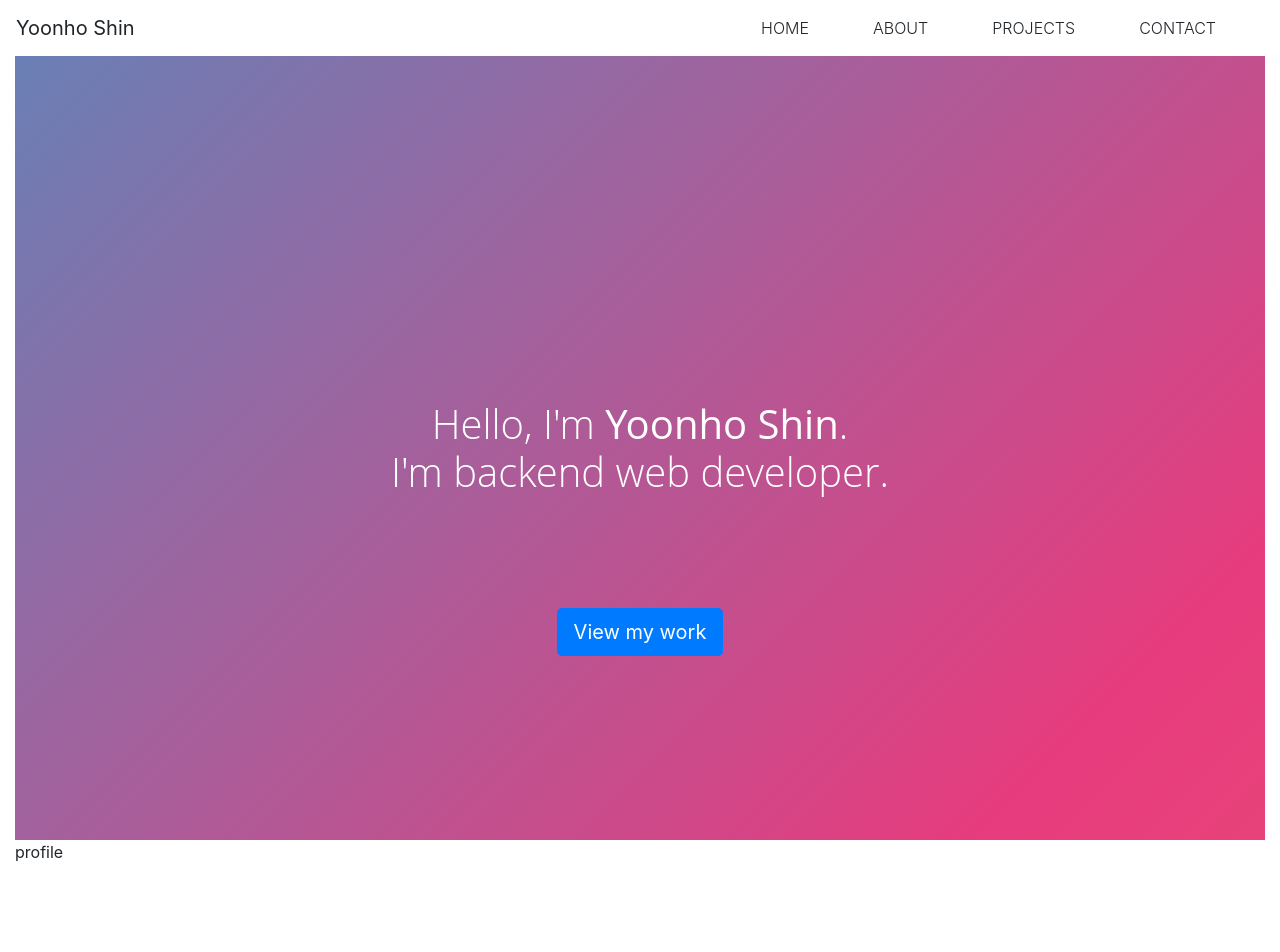
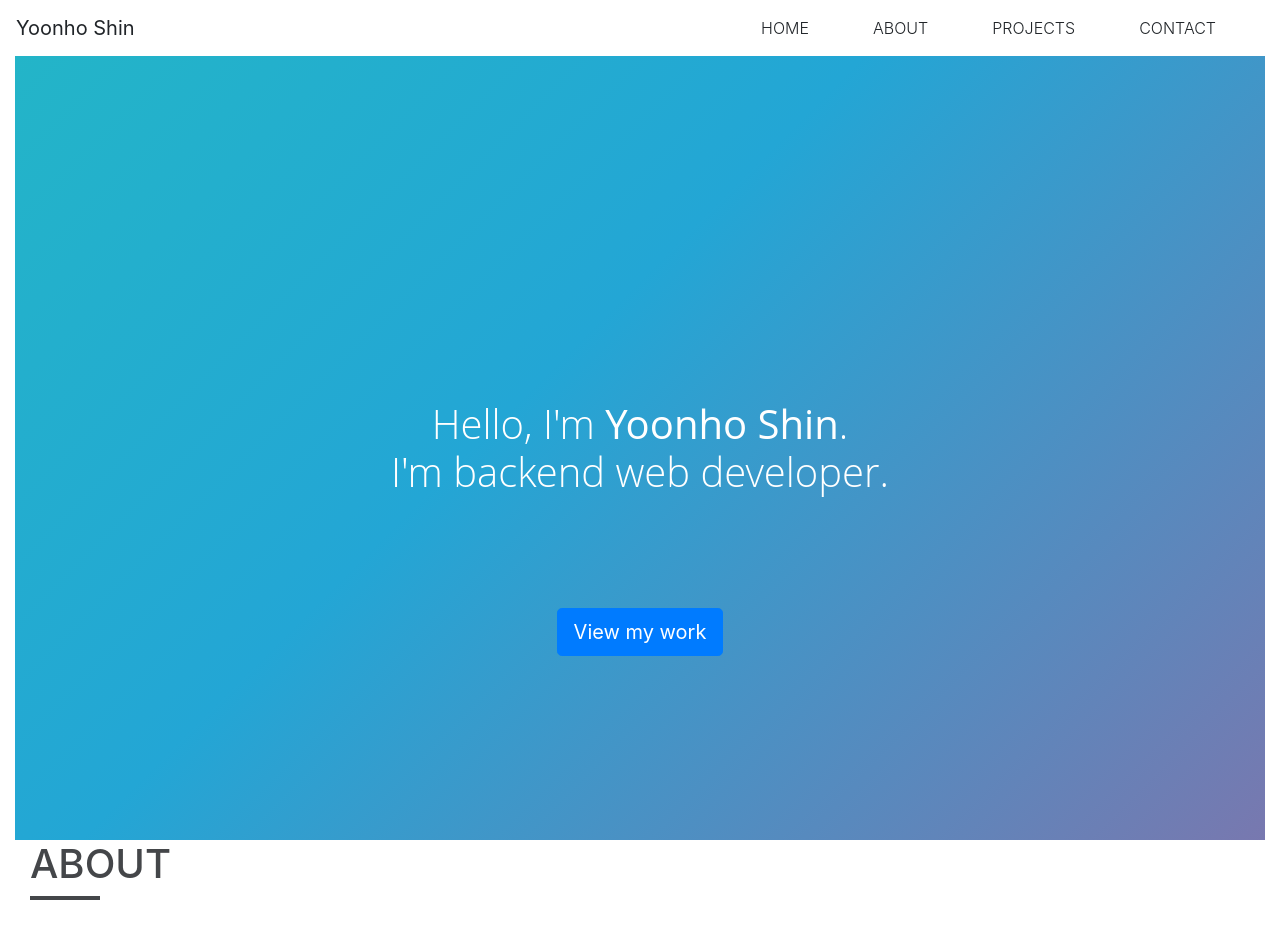
Before and after one commit to amuse1991/portfolio, a React (Create React App) app in the folder client/: page /#/ in a window 1280 px wide. Shown: the top 952 px of the page. Built offline with nearby package versions, Linux system fonts and the light colour scheme.

Commit message:
페이지 타이틀 작성
페이지 타이틀 작성

```diff
--- a/client/src/components/body/about/About.js
+++ b/client/src/components/body/about/About.js
@@ -5,19 +5,35 @@ import { Container, Row, Col,
 import "../../../static/css/profile.css";
 import photo from "../../../static/images/logo.svg"
 import {Element} from 'react-scroll';
+import '../../../static/css/page-header.css';
 
 export default class About extends Component{
     divStyle = {
-        width:'100vw',
-        height:'100vh'
+        width:'100%',
+        height:'100vh',
     };
 
     render(){
         return(
-            <Element name="about" className="element">
-                <div style={this.divStyle}>
-                    profile
-                </div>
+            <Element name="about" className="element" style={this.divStyle}>
+                <Container fluid>
+                    <Row>
+                        <Col className="page-header">
+                            <h1 className="page-title">ABOUT</h1>
+                            <div className="page-title-bar"></div>
+                        </Col>
+                    </Row>
+                    <Row>
+                        <Col className="profile">
+                        </Col>
+                        <Col className="skills">
+                        </Col>
+                    </Row>
+                    <Row>
+                        <Col className="keywords">
+                        </Col>
+                    </Row>
+                </Container>
             </Element>
 
         )
--- a/client/src/components/body/contact/Contact.js
+++ b/client/src/components/body/contact/Contact.js
@@ -4,7 +4,7 @@ import {Element} from 'react-scroll';
 export default class Contact extends Component{
 
     divStyle = {
-        width:'100vw',
+        width:'100%',
         height:'100vh'
     };
 
--- a/client/src/components/body/home/Home.js
+++ b/client/src/components/body/home/Home.js
@@ -6,6 +6,10 @@ import '../../../static/css/home.css';
 
 
 export default class Home extends Component{
+    divStyle = {
+        width:'100%',
+        height:'100vh'
+    };
     render(){
         return(
             <Element name="home" className="element">
--- a/client/src/components/body/projects/Projects.js
+++ b/client/src/components/body/projects/Projects.js
@@ -4,7 +4,7 @@ import {Element} from 'react-scroll';
 
 export default class Projects extends Component{
     divStyle = {
-        width:'100vw',
+        width:'100%',
         height:'100vh'
     };
 
--- a/client/src/static/css/home.css
+++ b/client/src/static/css/home.css
@@ -4,9 +4,9 @@
 	color: #fff;
 	background: linear-gradient(-45deg, #EE7752, #E73C7E, #23A6D5, #23D5AB);
 	background-size: 400% 400%;
-	-webkit-animation: Gradient 10s ease infinite;
-	-moz-animation: Gradient 10s ease infinite;
-    animation: Gradient 10s ease infinite;
+	-webkit-animation: Gradient 8s ease infinite;
+	-moz-animation: Gradient 8s ease infinite;
+    animation: Gradient 8s ease infinite;
     text-align: center;
 }
 
--- /dev/null
+++ b/client/src/static/css/page-header.css
@@ -0,0 +1,16 @@
+/* .page-header{
+    margin:auto;
+    padding : 10px;
+    display:inline-block;
+} */
+
+.page-title{
+    font-size: 30pt;
+    color:#444649;
+}
+
+.page-title-bar{
+    width: 70px;
+    height: 4px;
+    background: #444649;
+}
```
